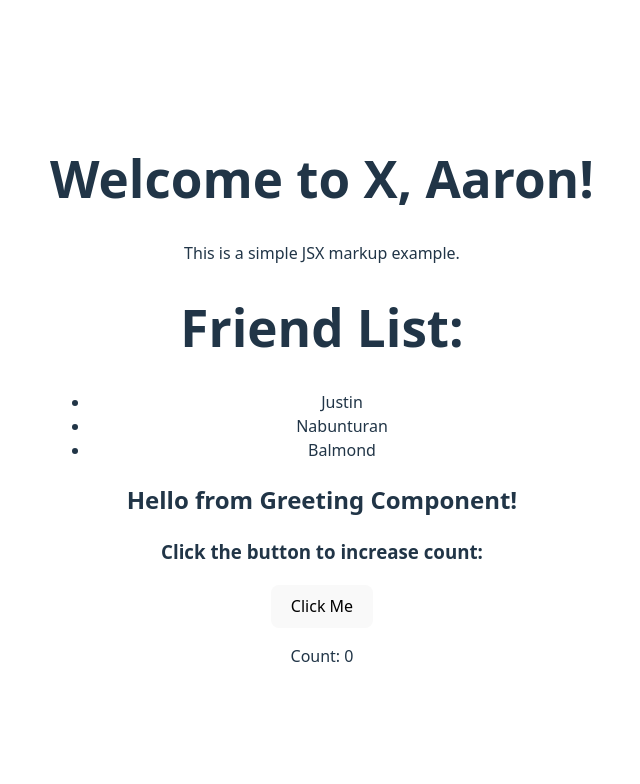
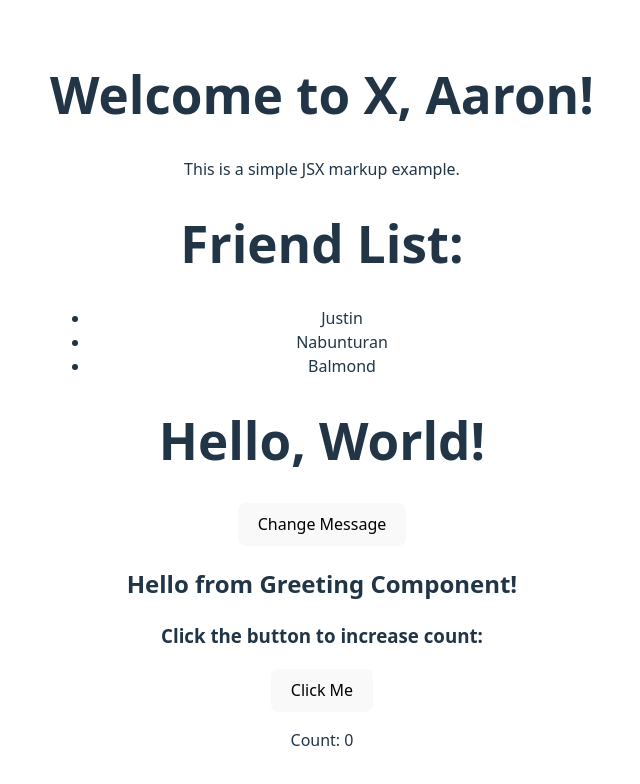
Before and after one commit to barondedios/appdev1, a React (Vite) app in the folder react-quickstart/: page / in a window 1280 px wide. Shown: the top 784 px of the page, without its empty margins (318-958 px from the left). Built offline with nearby package versions, Linux system fonts and the light colour scheme.

Commit message:
Done sharing data between components

```diff
--- a/react-quickstart/src/App.jsx
+++ b/react-quickstart/src/App.jsx
@@ -27,6 +27,12 @@ const App = () => {
     setCount(count + 1);
   };
 
+  const [message, setMessage] = useState('Hello, World!');
+
+  const changeMessage = () => {
+    setMessage('You changed the message!');
+  };
+
   return (
     <div>
       <h1>{isLoggedIn ? `Welcome to X, ${userName}!` : 'Please log in'}</h1>
@@ -37,6 +43,8 @@ const App = () => {
           <li key={index}>{friend}</li>
         ))}
       </ul>
+      <h1>{message}</h1>
+      <button onClick={changeMessage}>Change Message</button>
       <Greeting />
 
        <h3>Click the button to increase count:</h3>
```
